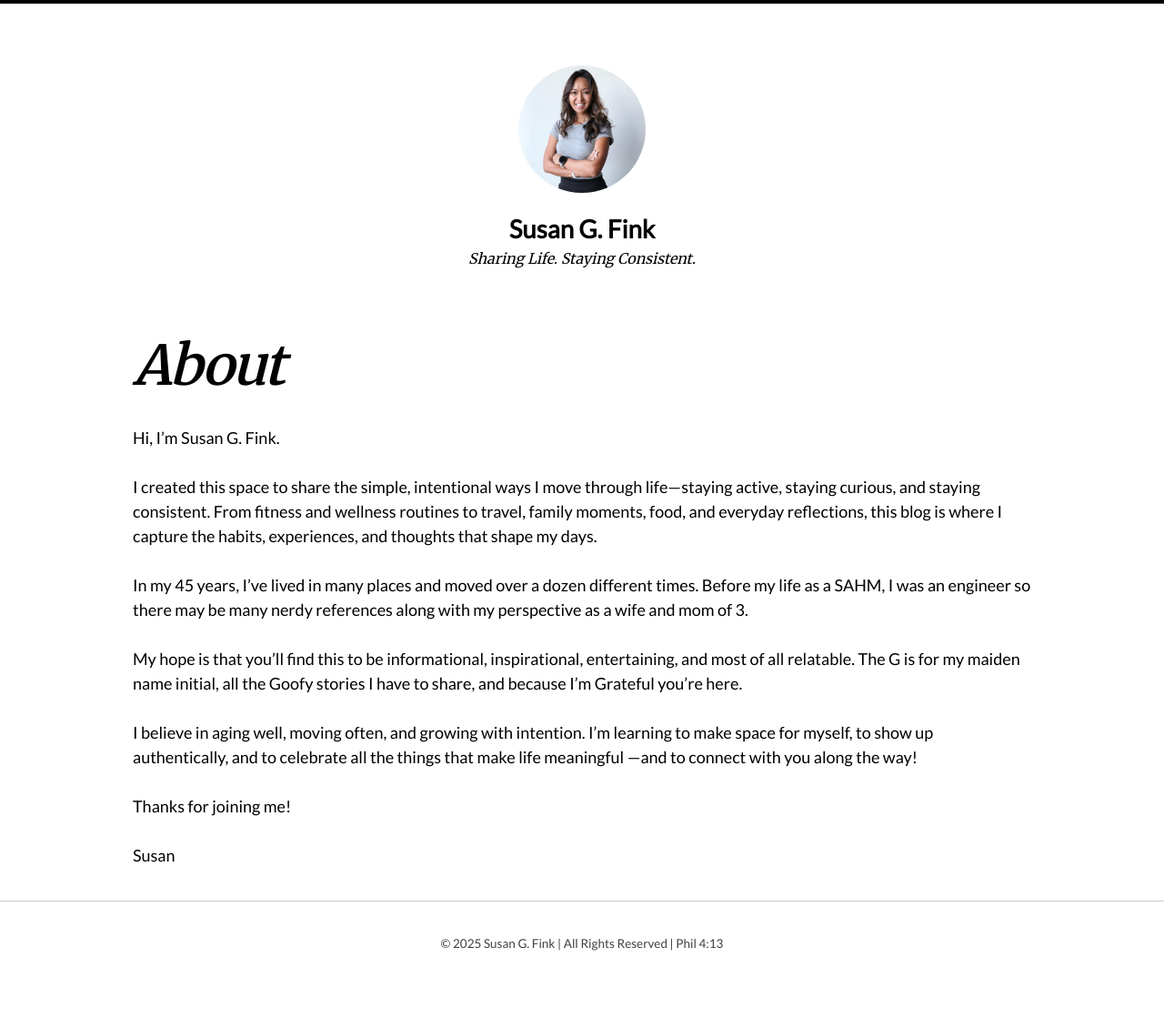
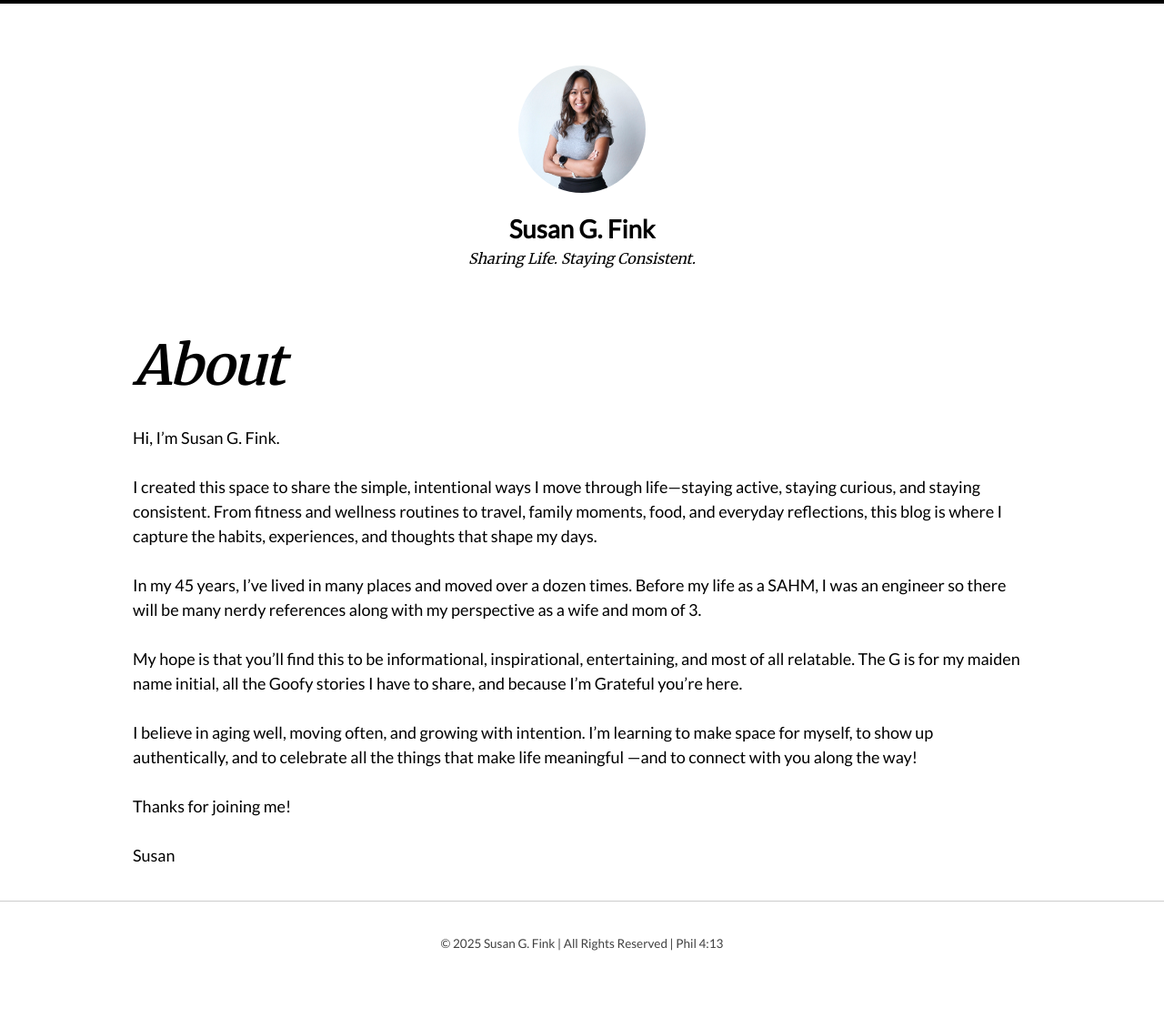
Before and after one commit to susangfink/site, a Jekyll site: the page built from about.md, in a window 1280 px wide. Shown: the whole page at 91% size. Built offline with Jekyll 4.4.1, drawn with Linux system fonts in a browser that asks for light colours; nearby versions of some CDN libraries.

Commit message:
Update about.md

```diff
--- a/about.md
+++ b/about.md
@@ -13,7 +13,7 @@ Hi, I’m Susan G. Fink.
 
 I created this space to share the simple, intentional ways I move through life—staying active, staying curious, and staying consistent. From fitness and wellness routines to travel, family moments, food, and everyday reflections, this blog is where I capture the habits, experiences, and thoughts that shape my days.
 
-In my 45 years, I’ve lived in many places and moved over a dozen different times. Before my life as a SAHM, I was an engineer so there may be many nerdy references along with my perspective as a wife and mom of 3.
+In my 45 years, I’ve lived in many places and moved over a dozen times. Before my life as a SAHM, I was an engineer so there will be many nerdy references along with my perspective as a wife and mom of 3.
 
 My hope is that you’ll find this to be informational, inspirational, entertaining, and most of all relatable. The G is for my maiden name initial, all the Goofy stories I have to share, and because I’m Grateful you’re here.
 
```
